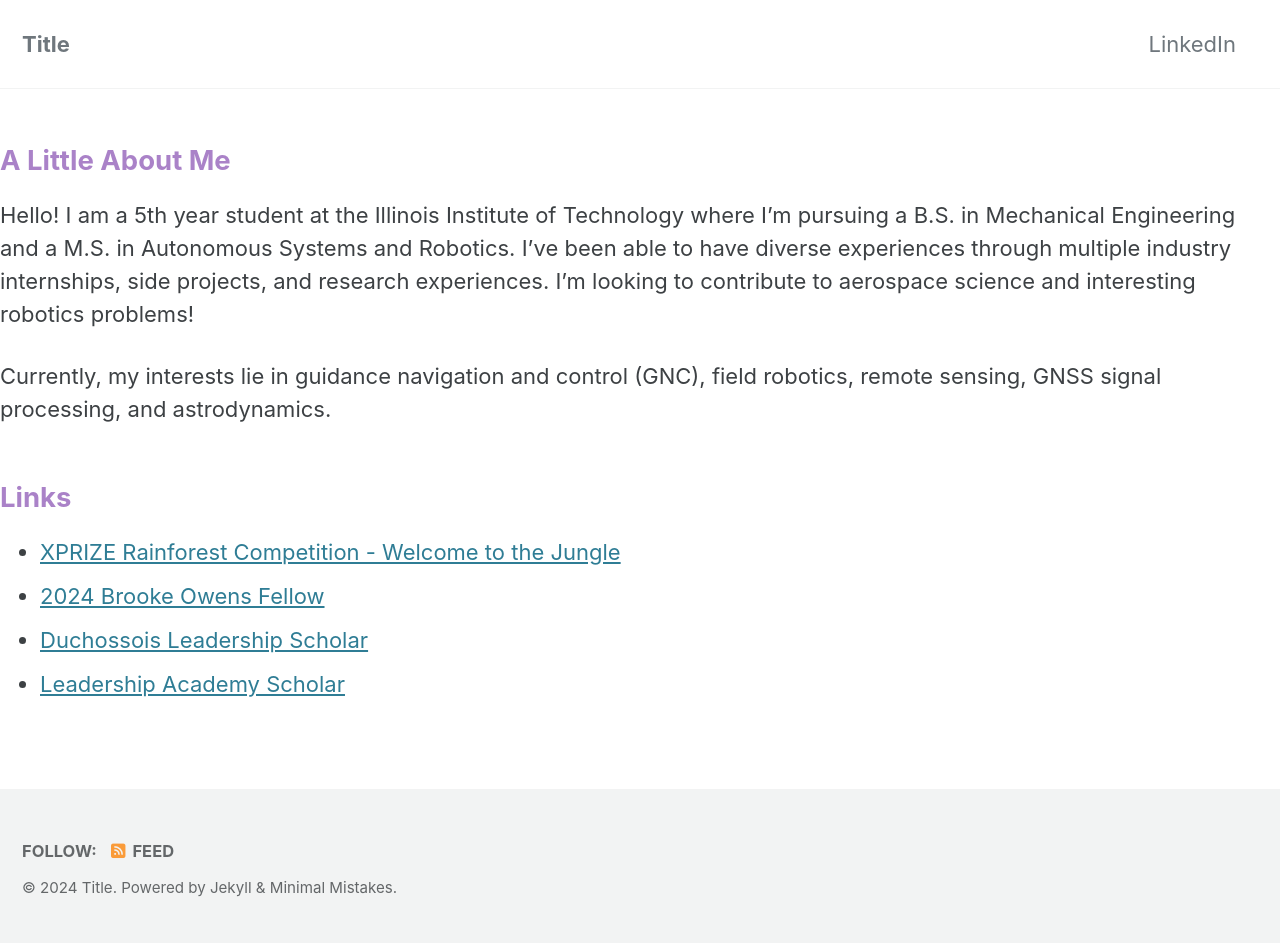
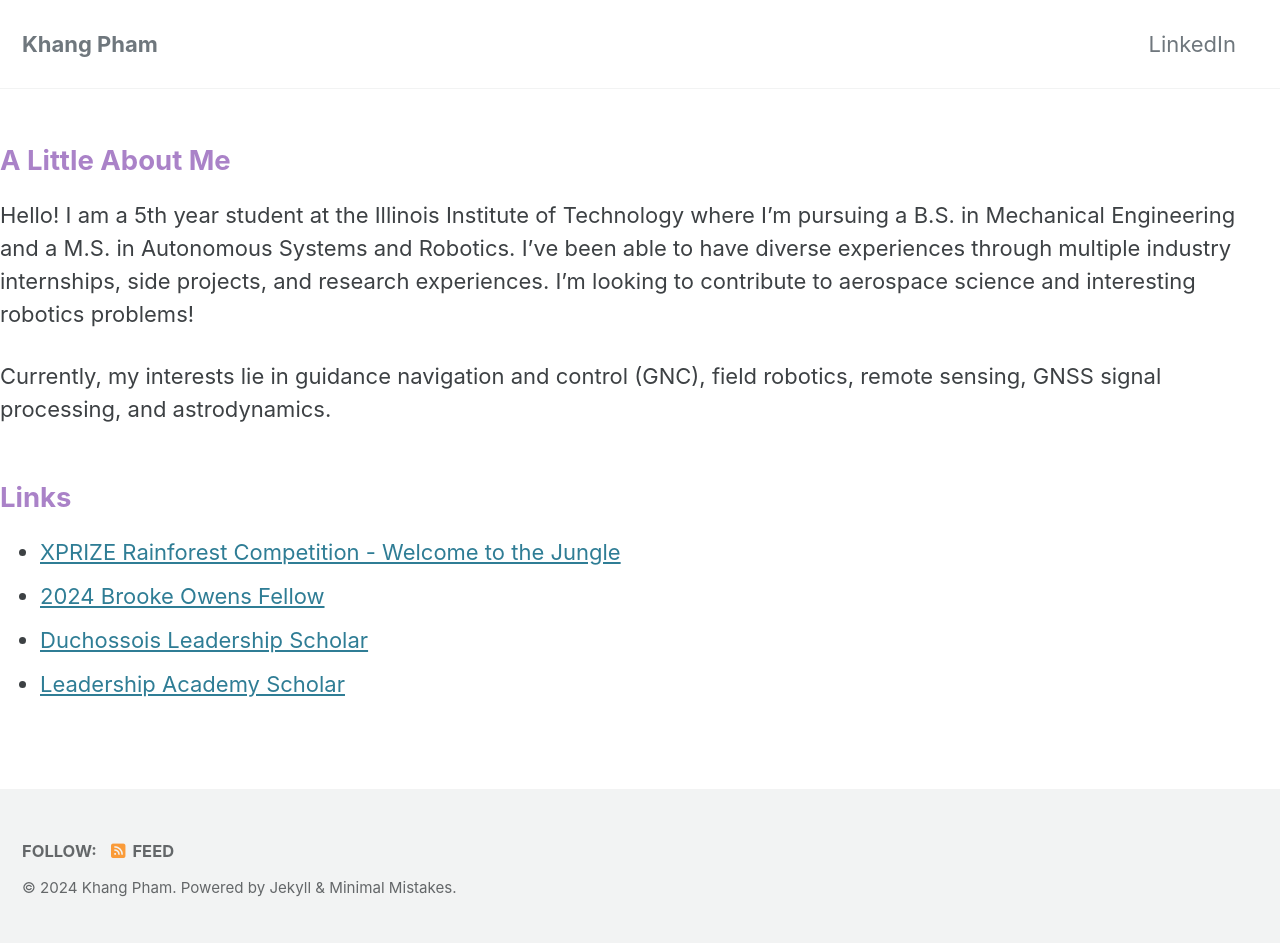
Before and after one commit to phamthekhang632/khang-pham.github.io, a Jekyll site: the page built from _pages/aboutme.md, in a window 1280 px wide. Built offline with Jekyll 4.4.1, drawn with Linux system fonts in a browser that asks for light colours; cached includes are drawn as plain includes; some of the changed lines change nothing that is shown.

Commit message:
updating repo name

```diff
--- a/_config.yml
+++ b/_config.yml
@@ -17,14 +17,14 @@
 # Site Settings
 locale                   : "en-US"
 rtl                      : # true, false (default) # turns direction of the page into right to left for RTL languages
-title                    : "Title"
+title                    : "Khang Pham"
 title_separator          : "-"
 subtitle                 : # site tagline that appears below site title in masthead
-name                     : "name 1"
+name                     : ""
 description              : "description test"
-url                      : "https://khang-pham.github.io"
+url                      : "https://phamthekhang632.github.io"
 baseurl                  : # ""
-repository               : "phamthekhang632/khang-pham.github.io"
+repository               : "phamthekhang632/phamthekhang632.github.io"
 teaser                   : # path of fallback teaser image, e.g. "/assets/images/500x300.png"
 logo                     : # "/assets/images/88x88.JPG"
 masthead_title           : # overrides the website title displayed in the masthead, use " " for no title
@@ -113,10 +113,10 @@
 
 # Site Author
 author:
-  name             : "name 2"
+  name             : "Khang Pham"
   avatar           : "/assets/images/bio-photo.jpg"
-  bio              : "This is bio!!"
-  location         : "Honolulu, HI"
+  bio              : "I’m a BS/MS student studying Autonomous Systems and Robotics!"
+  location         : "Chicago, IL"
   email            : "nlum@hawk.iit.edu"
   links:
     - label: "Email"
```
Also changed, not shown: 1 other file.
